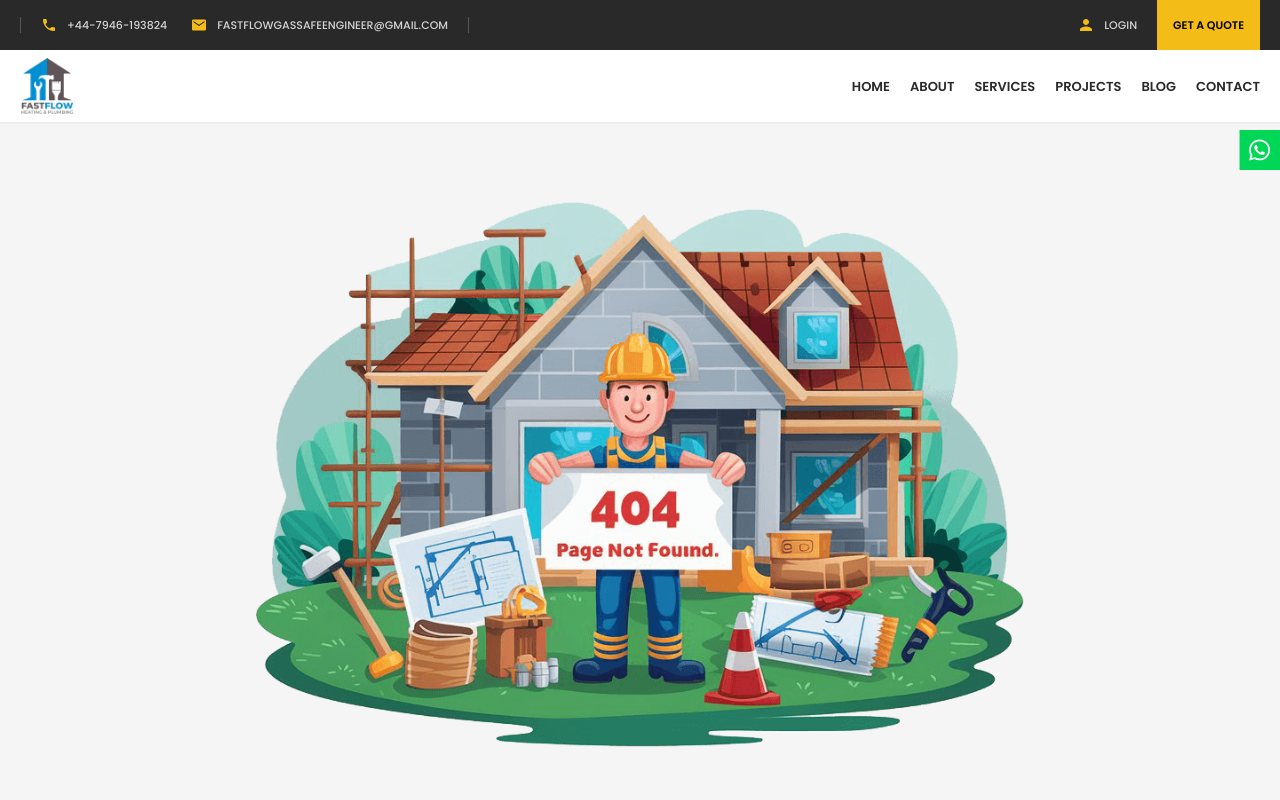
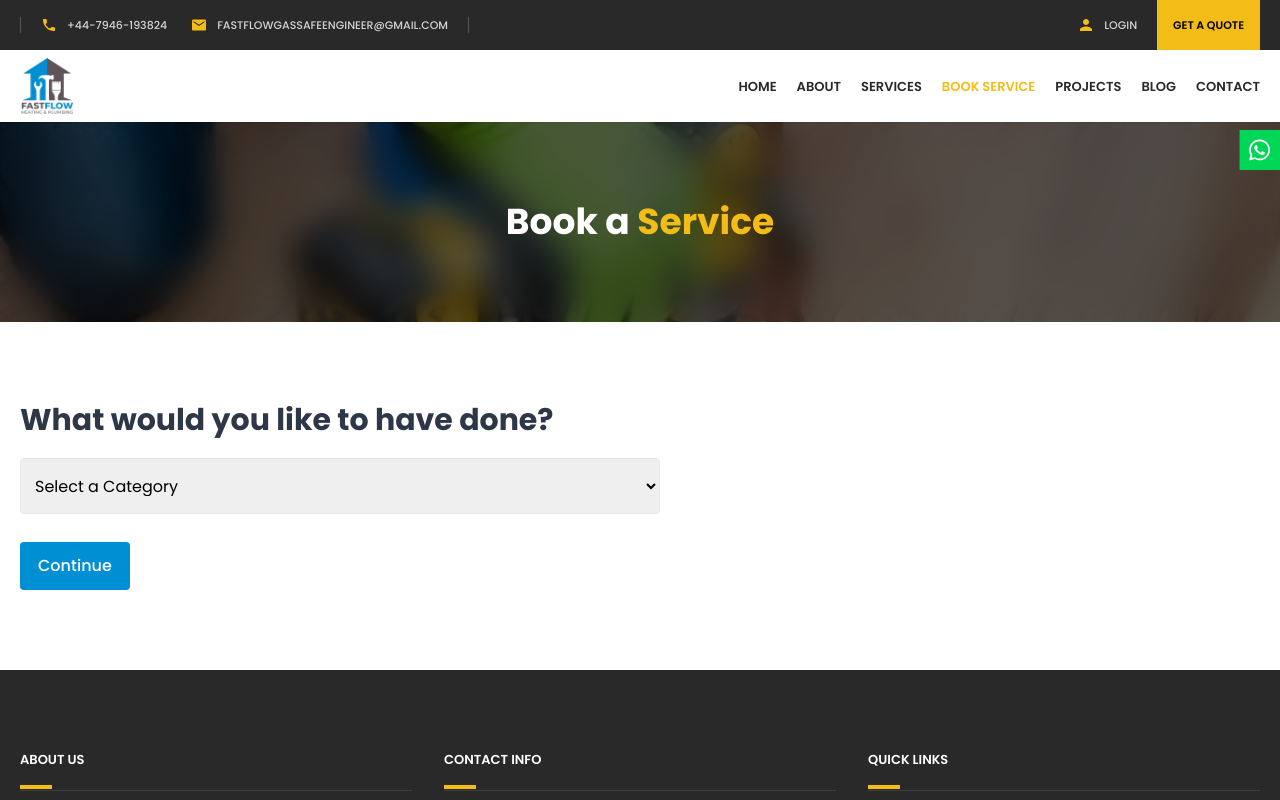
Before and after one commit to sababashfak/fastflow_frontend, a React (Vite) app: page /book-service in a window 1280 px wide. Shown: the top 800 px of the page. Built offline with nearby package versions, Linux system fonts and the light colour scheme.

Commit message:
category select complete

```diff
--- a/src/App.tsx
+++ b/src/App.tsx
@@ -17,10 +17,7 @@ const App = () => {
             <Route path="" index element={<Home />} />
             <Route path="about" element={<UnderConstruction />} />
             <Route path="services" element={<UnderConstruction />} />
-            <Route
-              path="/book-service/:categorySlug"
-              element={<BookService />}
-            />
+            <Route path="/book-service" element={<BookService />} />
             <Route path="projects" element={<UnderConstruction />} />
             <Route path="blog" element={<UnderConstruction />} />
             <Route path="contact" element={<UnderConstruction />} />
--- a/src/components/BookService/BookServiceForm.tsx
+++ b/src/components/BookService/BookServiceForm.tsx
@@ -1,29 +1,54 @@
 import { TCategory } from "@/interfaces/categories";
+import { cn } from "@/lib/utils";
 import React, { useState } from "react";
 import { toast } from "sonner";
-import BookServiceStep from "./BookServiceStep";
 
 type BookServiceFormProps = {
-  category: TCategory;
+  categories: TCategory[];
+  defaultCategory: TCategory | undefined;
 };
 
-type FormData = string[];
+type FormData = {
+  question: string;
+  answer: string;
+};
 
-const BookServiceForm: React.FC<BookServiceFormProps> = ({ category }) => {
+const BookServiceForm: React.FC<BookServiceFormProps> = ({
+  categories,
+  defaultCategory,
+}) => {
+  const [category, setCategory] = useState<TCategory | undefined>(
+    defaultCategory,
+  );
   const [currentStep, setCurrentStep] = useState<number>(0);
-  const [formData, setFormData] = useState<FormData>([]);
-  const steps = category.steps;
+  const [isLastStep, setIsLastStep] = useState<boolean>(false);
+  const [formData, setFormData] = useState<FormData[]>([]);
+  const steps = category?.steps || [];
 
-  const handleFormDataChange = (value: string) => {
+  const handleCategoryChange = (slug: string) => {
+    const newCategory = categories.find(
+      (category) => category.cat_slug === slug,
+    );
+    setCategory(newCategory);
+  };
+
+  const handleFormDataChange = (question: string, answer: string) => {
     setFormData((prev) => {
       const newFormData = [...prev];
-      newFormData[currentStep] = value;
+      newFormData[currentStep] = {
+        question,
+        answer,
+      };
       return newFormData;
     });
   };
 
   const handleContinue = () => {
-    if (!formData[currentStep]) {
+    if (!category) {
+      return toast.error("Please select a category");
+    }
+
+    if (!formData[currentStep].answer) {
       const errorMessages = {
         radio: "Please select an option",
         textarea: "Please enter a description",
@@ -33,13 +58,23 @@ const BookServiceForm: React.FC<BookServiceFormProps> = ({ category }) => {
       return toast.error(errorMessages[steps[currentStep].step_type]);
     }
 
-    if (currentStep < steps.length - 1) {
+    if (!isLastStep) {
       setCurrentStep(currentStep + 1);
+    } else {
+      console.log("Form Data", formData);
     }
   };
 
   const handleBack = () => {
-    if (currentStep > 0) {
+    if (currentStep >= 0) {
+      setFormData((prev) => {
+        const newFormData = [...prev];
+        newFormData[currentStep] = {
+          question: "",
+          answer: "",
+        };
+        return newFormData;
+      });
       setCurrentStep(currentStep - 1);
     }
   };
@@ -48,7 +83,28 @@ const BookServiceForm: React.FC<BookServiceFormProps> = ({ category }) => {
     <section className="bg-white py-16 md:py-20">
       <div className="container">
         <div className="grid max-w-[640px] grid-cols-1 space-y-20">
-          {steps.map((step, index) => (
+          <div className={cn(!!category && "pointer-events-none opacity-70")}>
+            <h3 className="mb-5 text-3xl font-bold text-[#2D3748]">
+              What would you like to have done?
+            </h3>
+            <div className="">
+              <select
+                onChange={(e) => handleCategoryChange(e.target.value)}
+                className="min-h-14 w-full cursor-pointer rounded-[4px] border p-2.5 hover:border-gray-700 focus:outline-none"
+                defaultValue={""}
+              >
+                <option value="" disabled>
+                  Select a Category
+                </option>
+                {categories.map((category, index) => (
+                  <option key={index} value={category.cat_slug}>
+                    {category.cat_name}
+                  </option>
+                ))}
+              </select>
+            </div>
+          </div>
+          {/* {steps.map((step, index) => (
             <BookServiceStep
               key={index}
               step={step}
@@ -57,9 +113,10 @@ const BookServiceForm: React.FC<BookServiceFormProps> = ({ category }) => {
               value={formData[index]}
               handleFormDataChange={handleFormDataChange}
             />
-          ))}
+          ))} */}
         </div>
         <div className="mt-5 flex items-center gap-3 sm:mt-7">
+          {!!category && (
             <button
               onClick={handleBack}
               className="rounded-[4px] border-2 border-[#008FD3]/60 px-5 py-2.5 font-medium text-[#008FD3] disabled:pointer-events-none disabled:opacity-60"
@@ -67,6 +124,7 @@ const BookServiceForm: React.FC<BookServiceFormProps> = ({ category }) => {
             >
               Back
             </button>
+          )}
           <button
             onClick={handleContinue}
             className="rounded-[4px] border-2 border-[#008FD3] bg-[#008FD3] px-4 py-2.5 font-medium text-white"
--- a/src/components/BookService/BookServiceInpRadio.tsx
+++ b/src/components/BookService/BookServiceInpRadio.tsx
@@ -1,64 +1,18 @@
 import { TStep } from "@/interfaces/categories";
-import { cn } from "@/lib/utils";
 import { useState } from "react";
 import { Input } from "../ui/input";
+import InputRadioButton from "./InputRadioButton";
 
 type BookServiceInpRadioProps = {
   step: TStep;
+  question: string;
   value: string;
-  handleFormDataChange: (value: string) => void;
-};
-
-type InputButtonProps = {
-  option: {
-    option_name: string;
-    option_description?: string;
-  };
-  handleFormDataChange: (value: string) => void;
-  isChecked: boolean;
-};
-
-const InputRadioButton = ({
-  option,
-  handleFormDataChange,
-  isChecked,
-}: InputButtonProps) => {
-  return (
-    <label
-      className={cn(
-        "grid min-h-14 cursor-pointer grid-cols-[1fr_auto] items-center gap-x-4 rounded-[4px] border p-2.5 hover:border-gray-700",
-        isChecked &&
-          "border-gray-700 bg-[#F4F6FA] shadow-[0_0_0_1px_rgb(55,61,81)]",
-      )}
-    >
-      <div>
-        <h4 className="text-gray-700">{option.option_name}</h4>
-        {option.option_description && (
-          <p className="mt-1 text-sm text-gray-600">
-            {option.option_description}
-          </p>
-        )}
-      </div>
-      <span
-        className={cn(
-          "block size-6 rounded-full border border-gray-300",
-          isChecked && "border-8 border-gray-700",
-        )}
-      ></span>
-      <input
-        type="radio"
-        name="radio"
-        value={option.option_name}
-        checked={isChecked}
-        onChange={(e) => handleFormDataChange(e.target.value)}
-        hidden
-      />
-    </label>
-  );
+  handleFormDataChange: (question: string, answer: string) => void;
 };
 
 const BookServiceInpRadio: React.FC<BookServiceInpRadioProps> = ({
   step,
+  question,
   value,
   handleFormDataChange,
 }) => {
@@ -75,7 +29,7 @@ const BookServiceInpRadio: React.FC<BookServiceInpRadioProps> = ({
             option={option}
             handleFormDataChange={(value: string) => {
               setIsOther(false);
-              handleFormDataChange(value);
+              handleFormDataChange(question, value);
             }}
             isChecked={isChecked}
           />
--- /dev/null
+++ b/src/components/BookService/InputRadioButton.tsx
@@ -0,0 +1,53 @@
+import { cn } from "@/lib/utils";
+
+type InputButtonProps = {
+  question: string;
+  option: {
+    option_name: string;
+    option_description?: string;
+  };
+  handleFormDataChange: (question: string, value: string) => void;
+  isChecked: boolean;
+};
+
+const InputRadioButton = ({
+  question,
+  option,
+  handleFormDataChange,
+  isChecked,
+}: InputButtonProps) => {
+  return (
+    <label
+      className={cn(
+        "grid min-h-14 cursor-pointer grid-cols-[1fr_auto] items-center gap-x-4 rounded-[4px] border p-2.5 hover:border-gray-700",
+        isChecked &&
+          "border-gray-700 bg-[#F4F6FA] shadow-[0_0_0_1px_rgb(55,61,81)]",
+      )}
+    >
+      <div>
+        <h4 className="text-gray-700">{option.option_name}</h4>
+        {option.option_description && (
+          <p className="mt-1 text-sm text-gray-600">
+            {option.option_description}
+          </p>
+        )}
+      </div>
+      <span
+        className={cn(
+          "block size-6 rounded-full border border-gray-300",
+          isChecked && "border-8 border-gray-700",
+        )}
+      ></span>
+      <input
+        type="radio"
+        name="radio"
+        value={option.option_name}
+        checked={isChecked}
+        onChange={(e) => handleFormDataChange(question, e.target.value)}
+        hidden
+      />
+    </label>
+  );
+};
+
+export default InputRadioButton;
--- a/src/components/Category/CategoriesList.tsx
+++ b/src/components/Category/CategoriesList.tsx
@@ -10,7 +10,7 @@ const CategoriesList: React.FC<CategoriesListProps> = ({ categories }) => {
     <div className="grid grid-cols-2 gap-1 sm:grid-cols-3 sm:gap-2 lg:grid-cols-6 lg:gap-3">
       {categories.map((category) => (
         <Link
-          to={`/book-service/${category.cat_slug}`}
+          to={`/book-service?category=${category.cat_slug}`}
           className="flex flex-col items-center gap-3 rounded-lg bg-white p-4 shadow-sm xl:p-5"
           key={category.cat_slug}
         >
--- a/src/components/shared/MobileNavbar.tsx
+++ b/src/components/shared/MobileNavbar.tsx
@@ -19,8 +19,10 @@ const MobileNavbar: React.FC<MobileNavbarProps> = ({
   return (
     <div
       className={cn(
-        "fixed left-0 top-0 h-screen w-full bg-dark p-5 duration-500 md:hidden",
-        isOpen ? "translate-y-0" : "-translate-y-full",
+        "fixed left-0 top-0 h-screen w-full overflow-y-auto bg-dark p-5 duration-500 md:hidden",
+        isOpen
+          ? "visible translate-y-0 opacity-100"
+          : "invisible -translate-y-full opacity-0",
       )}
     >
       <div className="flex items-center pb-10">
--- a/src/components/shared/Navbar.tsx
+++ b/src/components/shared/Navbar.tsx
@@ -14,6 +14,7 @@ const menuItems: MenuItem[] = [
   { name: "Home", link: "/" },
   { name: "About", link: "/about" },
   { name: "Services", link: "/services" },
+  { name: "Book Service", link: "/book-service" },
   { name: "Projects", link: "/projects" },
   { name: "Blog", link: "/blog" },
   { name: "Contact", link: "/contact" },
--- a/src/interfaces/categories.ts
+++ b/src/interfaces/categories.ts
@@ -9,6 +9,7 @@ export interface TStep {
   step_type: "radio" | "textarea" | "image";
   step_option?: TStepOption[];
   step_placeholder?: string;
+  substeps?: TStep[];
 }
 
 export interface TCategory {
--- a/src/pages/BookService.tsx
+++ b/src/pages/BookService.tsx
@@ -1,11 +1,14 @@
 import BookServiceForm from "@/components/BookService/BookServiceForm";
 import useCategories from "@/hooks/useCategories";
-import { useParams } from "react-router-dom";
+import { useSearchParams } from "react-router-dom";
 
 const BookService = () => {
-  const { categorySlug } = useParams();
-  const categories = useCategories(false, categorySlug);
-  const category = categories[0] || {};
+  const [params] = useSearchParams();
+  const categorySlug = params.get("category") || "";
+  const categories = useCategories(false, "");
+  const defaultCategory = categories.find(
+    (category) => category.cat_slug === categorySlug,
+  );
 
   return (
     <main>
@@ -13,13 +16,15 @@ const BookService = () => {
         <div className="bg-black/65 py-20 backdrop-blur-lg">
           <div className="container text-center">
             <h3 className="text-3xl font-bold text-white lg:text-4xl">
-              Book a <span className="text-primary">{category.cat_name}</span>{" "}
-              Service
+              Book a <span className="text-primary">Service</span>
             </h3>
           </div>
         </div>
       </section>
-      <BookServiceForm category={category} />
+      <BookServiceForm
+        categories={categories}
+        defaultCategory={defaultCategory}
+      />
     </main>
   );
 };
```
Lines whose indentation alone changed are shown as unchanged.
